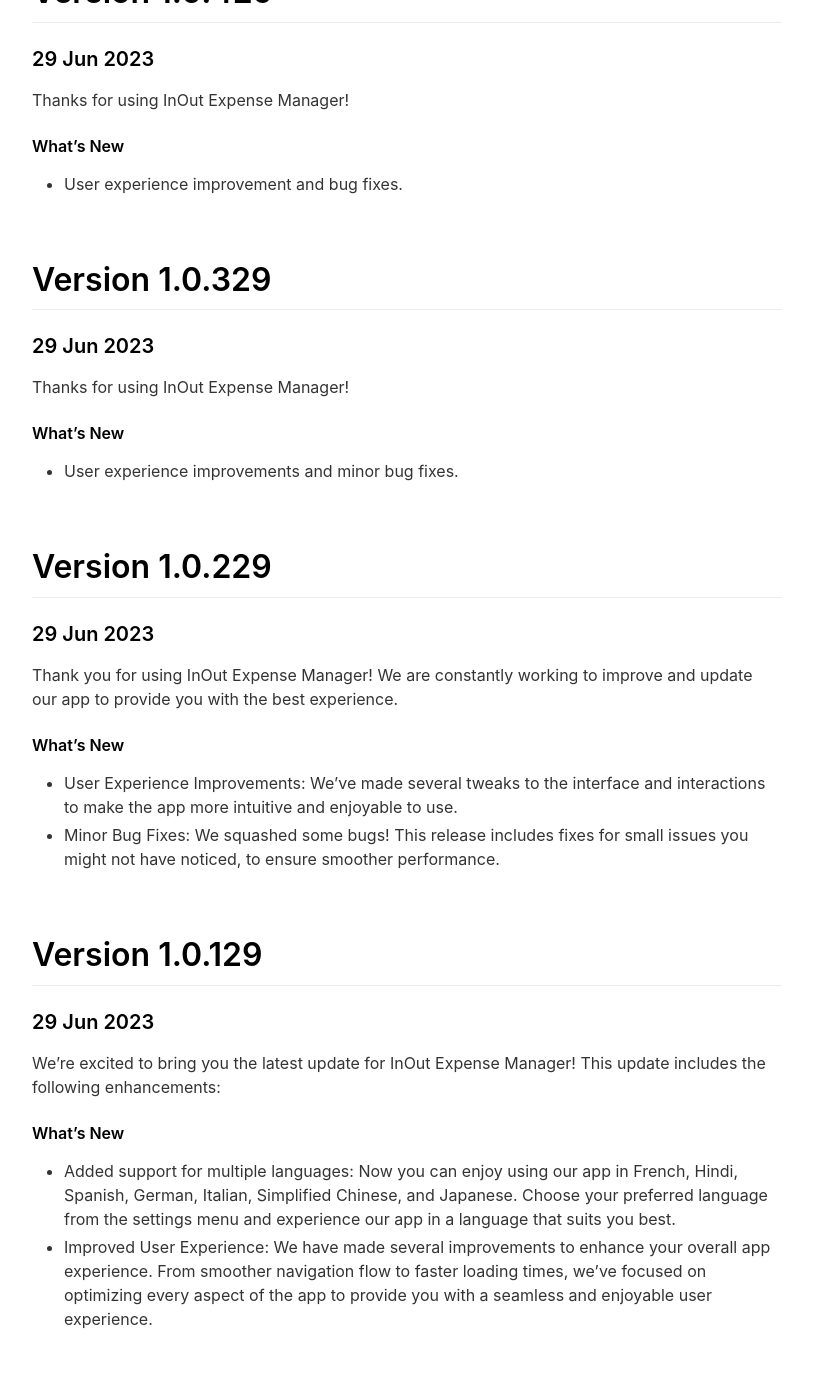
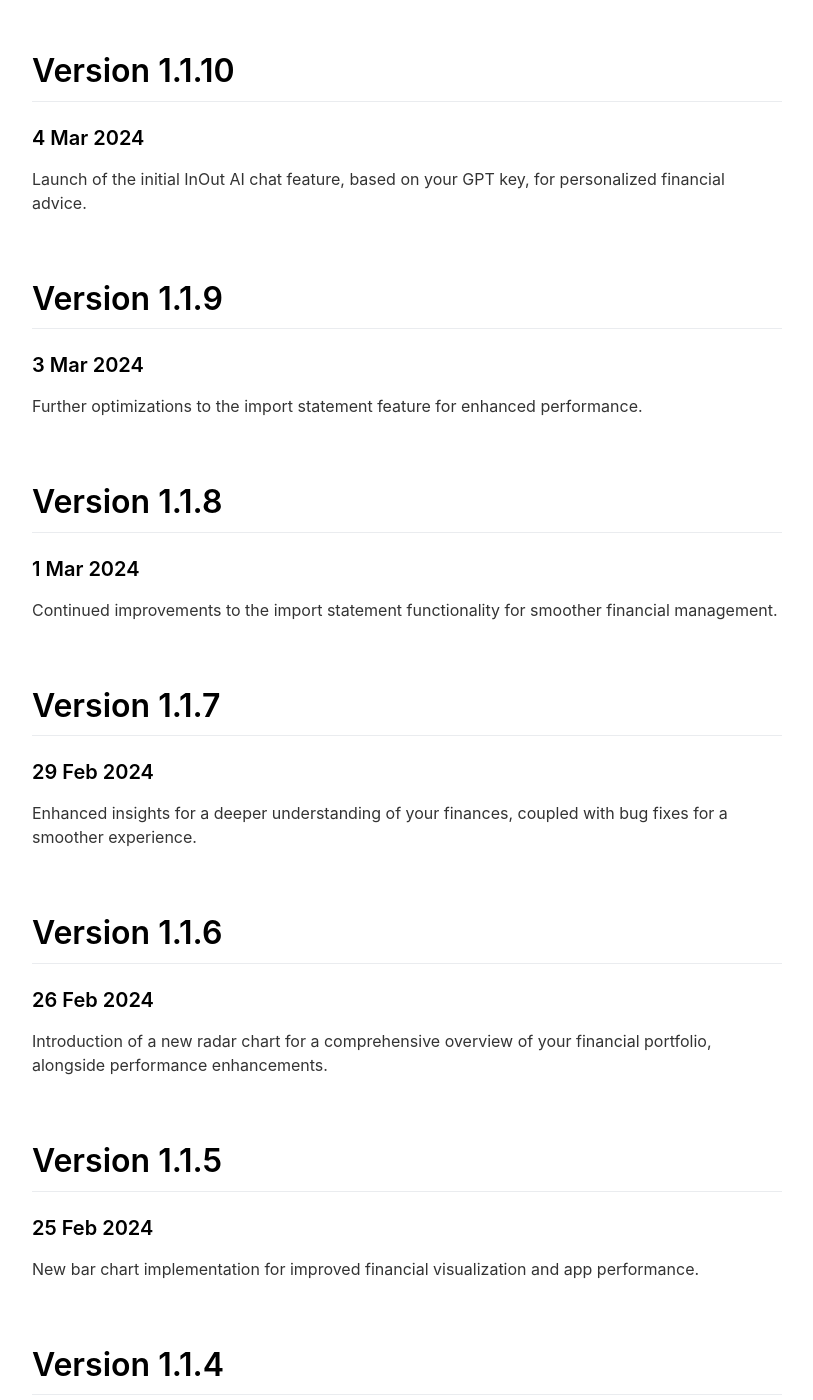
Before and after one commit to tirupati17/inoutexpensemanager, a Jekyll site: the page built from _pages/changelog.md, in a window 1280 px wide and 1400 px high, scrolled down 2302 px. Shown: the whole window, without its empty margins (233-1046 px from the left). Built offline with Jekyll 4.4.1, drawn with Linux system fonts in a browser that asks for light colours; nearby versions of some CDN libraries; some of the changed text lies outside the part shown.

Commit message:
video update

```diff
--- a/_config.yml
+++ b/_config.yml
@@ -1,22 +1,20 @@
 #page title
-page_title                                : InOut - Expense Manager                                         # Automatically populates with app name if not set and if iOS app ID is set. Otherwise enter manually.
+page_title                                : Amigo - AI Expense Manager
 
 # App Info
-ios_app_id                                : 6450652473                                # Required. Enter iOS app ID to automatically populate name, price and icons (e.g. 718043190).
-ios_app_country                           : us                                        # Required outside USA. Enter 2 letter country code as in https://en.wikipedia.org/wiki/ISO_3166-1_alpha-2
+ios_app_id                                : 6450652473
+ios_app_country                           : us
 
-appstore_link                             : https://apps.apple.com/in/app/inout-expense-manager/id6450652473                                          # Automatically populates if not set and if iOS app ID is set. Otherwise enter manually.
-playstore_link                            :                                           # Enter Google Play Store URL.
-presskit_download_link                    :                                           # Enter a link to downloadable file or (e.g. public Dropbox link to a .zip file).
-                                                                                      # Or upload your press kit file to assets and set path accordingly (e.g. "assets/your_press_kit.zip").
+appstore_link                             : https://apps.apple.com/in/app/inout-expense-manager/id6450652473
+playstore_link                            :
+presskit_download_link                    :
 
-app_icon                                  : assets/appicon.png                      # Automatically populates if not set and if iOS app ID is set.  Otherwise enter path to icon file manually.
-app_name                                  : InOut - Expense Manager                                         # Automatically populates if not set and if iOS app ID is set.  Otherwise enter manually.
-app_price                                 :                                           # Automatically populates if not set and if iOS app ID is set.  Otherwise enter manually.
-app_description                           : Take charge of your finances with InOut - Expense Manager, your ultimate companion in personal expense tracking and budget management.
+app_icon                                  : assets/appicon.png
+app_name                                  : Amigo - AI Expense Manager
+app_price                                 :
+app_description                           : Take charge of your finances with Amigo - AI Expense Manager, your ultimate companion in personal expense tracking and budget management.
 
-
-enable_smart_app_banner                   : true                                      # Set to true to show a smart app banner at top of page on mobile devices.
+enable_smart_app_banner                   : true
 
 excerpt_separator: ""
 
@@ -34,61 +32,58 @@
 
 include: [".well-known"]
 
-
 features:
 
-  - title: Intuitive Interface
-    description: Seamlessly track and manage your daily transactions with an intuitive and user-friendly interface.
-    fontawesome_icon_name: magic
+  - title: Intuitive Navigation
+    description: Effortlessly navigate your finances with a sleek and straightforward interface designed for everyday use.
+    fontawesome_icon_name: compass
 
-  - title: Secure Data Storage
-    description: Your financial data is securely stored on Apple servers using iCloud, with advanced security features like Keychain, Face ID, and Touch ID.
-    fontawesome_icon_name: shield-alt
-
-  - title: Insightful Analytics
-    description: Gain valuable insights through advanced analytics and visual reports, providing a clear snapshot of your income and expenses.
-    fontawesome_icon_name: chart-bar
-
-  - title: Cutting-edge Compatibility
-    description: Stay ahead of the curve with updates for the latest iOS versions and take advantage of Swift UI 3.0.
-    fontawesome_icon_name: sync
-
-  - title: Effortless Organization
-    description: Categorize and tag your transactions with ease, creating a personalized system that simplifies your financial record-keeping.
-    fontawesome_icon_name: tags
-
-  - title: Powerful Search
-    description: Locate specific transactions effortlessly through powerful search functionality by name, notes, or hashtags.
-    fontawesome_icon_name: search
-
-  - title: Global Usability
-    description: Supports system currency and regional settings, making it accessible and adaptable worldwide.
-    fontawesome_icon_name: globe
-
-  - title: Sync Across Devices
-    description: Safely sync your financial data across multiple devices using iCloud for a seamless experience.
+  - title: iCloud Integration
+    description: Enjoy peace of mind with iCloud, ensuring your financial data is encrypted, backed up, and accessible only by you, with added security layers like Face ID and Touch ID.
     fontawesome_icon_name: cloud
 
-  - title: Enhanced Security
-    description: Enable screen lock with Keychain Passcode, Touch ID, and Face ID to ensure that only you have access to your sensitive financial information.
-    fontawesome_icon_name: lock
+  - title: Smart Insights
+    description: Dive into your financial habits with detailed analytics and visualizations, helping you understand where your money goes and how to save more.
+    fontawesome_icon_name: chart-pie
 
-  - title: Rich Transaction Details
-    description: Enhance transactions by adding images, locations, rich links, and more for a comprehensive financial narrative.
-    fontawesome_icon_name: file-alt
+  - title: Future-Ready Tech
+    description: Embrace the latest in technology with continuous updates for new iOS releases and seamless compatibility with Swift UI 3.0.
+    fontawesome_icon_name: mobile-alt
 
+  - title: Simplified Tracking
+    description: Organize your expenses and incomes with customizable categories and tags, making it easier to keep track of your financial landscape.
+    fontawesome_icon_name: folder-open
 
+  - title: Quick Find
+    description: Instantly find any transaction with a robust search feature, allowing you to search by names, notes, and even hashtags.
+    fontawesome_icon_name: search-plus
+
+  - title: Worldwide Access
+    description: Use InOut Expense Manager anywhere in the world, with support for local currencies and regional settings for global compatibility.
+    fontawesome_icon_name: globe-americas
+
+  - title: Device Harmony
+    description: Experience your financial data in sync across all your devices, thanks to secure iCloud synchronization.
+    fontawesome_icon_name: sync-alt
+
+  - title: Privacy First
+    description: Guard your financial data with biometric security options like Face ID, Touch ID, and Keychain Passcode, keeping your information for your eyes only.
+    fontawesome_icon_name: user-shield
+
+  - title: Transaction Narratives
+    description: Add depth to your transactions with photos, locations, and rich links, crafting a detailed financial story.
+    fontawesome_icon_name: file-image
 
 # Theme Settings
 topbar_color                              : "#000000"
 topbar_transparency                       : 0.0
 topbar_title_color                        : "#000000"
 
-cover_image                               : assets/headerimage.png                    # Replace with alternative image path or image URL.
+cover_image                               : assets/headerimage.png
 cover_overlay_color                       : "#363b3d"
 cover_overlay_transparency                : 0.0
 
-device_color                              : black                                     # Set to: blue, black, yellow, coral or white.
+device_color                              : black
 
 body_background_color                     : "#ffffff"
 
@@ -108,7 +103,6 @@
 social_icons_background_color             : "#e6e6e6"
 
 footer_text_color                         : "#000000"
-
 
 ####################################################
 ### Jekyll Configuration. No need to touch this. ###
--- a/_pages/changelog.md
+++ b/_pages/changelog.md
@@ -1,120 +1,139 @@
 ---
 layout: page
-title: What's New
+title: Version History
 include_in_header: true
 ---
 
 # Changelog
-Here you can keep a changelog for InOut Expense Manager. This document lists notable changes to our app.
+Keep up with the evolution of InOut Expense Manager. This document chronicles our journey of enhancements and updates to enrich your experience.
 
 <br>
 
 ### `Latest`
-# **Version 1.0.105**
-### 3 Jul 2023
-Thanks for using InOut Expense Manager! This update includes improvements in speed and reliability.
-
-#### What's New
-- User experience improvements
+# **Version 1.1.19**
+### 18 Mar 2024
+Simplify your finance tracking with one-tap income and expense additions.
 
 <br>
 
-# **Version 1.0.93**
-### 3 Jul 2023
-Thanks for using InOut Expense Manager! We regularly bring updates to improve the app. This update includes improvements in speed and reliability.
-
-#### What's New
-- Added a button in the center of the screen.
-- User experience improvements.
+# **Version 1.1.18**
+### 17 Mar 2024
+- Optimized for iPad & Mac, expanding your financial management to more devices.
+- InOut bot enhancements for smoother, more intuitive interactions.
 
 <br>
 
-# **Version 1.0.81**
-### 1 Jul 2023
-Thanks for using InOut Expense Manager! This update includes improvements in speed and reliability.
-
-#### What's New
-- Added a pie chart in statistics to view category expenses.
-- User experience and performance improvements.
+# **Version 1.1.17**
+### 15 Mar 2024
+Experience seamless import statement optimization for quicker financial reviews.
 
 <br>
 
-# **Version 1.0.71**
-### 1 Jul 2023
-Thanks for using InOut Expense Manager! This update includes improvements in speed and reliability.
-
-#### What's New
-- User experience and performance improvements.
+# **Version 1.1.16**
+### 15 Mar 2024
+Edit transaction types and names directly from the transaction view, making personalization easier.
 
 <br>
 
-# **Version 1.0.630**
-### 30 Jun 2023
-Thanks for using InOut Expense Manager! This update includes improvements in speed and reliability.
-
-#### What's New
-- User experience and performance improvements.
+# **Version 1.1.15**
+### 13 Mar 2024
+Adding expenses is now more streamlined, making it quicker to keep your finances up to date.
 
 <br>
 
-# **Version 1.0.529**
-### 29 Jun 2023
-Thanks for using InOut Expense Manager!
-
-#### What's New
-- User experience improvement and bug fixes.
+# **Version 1.1.14**
+### 11 Mar 2024
+Meet the InOut AI Assistant:
+- Customized financial insights and advice, powered by the latest ChatGPT Assistant API.
+- Smart, personalized interactions that understand your financial habits.
+- Continuous, context-aware conversations for dynamic financial guidance.
 
 <br>
 
-# **Version 1.0.429**
-### 29 Jun 2023
-Thanks for using InOut Expense Manager!
-
-#### What's New
-- User experience improvement and bug fixes.
+# **Version 1.1.13**
+### 10 Mar 2024
+General improvements and fixes to enhance app stability and performance.
 
 <br>
 
-# **Version 1.0.329**
-### 29 Jun 2023
-Thanks for using InOut Expense Manager!
-
-#### What's New
-- User experience improvements and minor bug fixes.
+# **Version 1.1.12**
+### 8 Mar 2024
+Introducing advanced analytics and personalized advice, now with direct bank statement imports and a ChatGPT-based financial advice chatbot for deeper insights.
 
 <br>
 
-# **Version 1.0.229**
-### 29 Jun 2023
-Thank you for using InOut Expense Manager! We are constantly working to improve and update our app to provide you with the best experience.
-
-#### What's New
-- User Experience Improvements: We’ve made several tweaks to the interface and interactions to make the app more intuitive and enjoyable to use.
-- Minor Bug Fixes: We squashed some bugs! This release includes fixes for small issues you might not have noticed, to ensure smoother performance.
+# **Version 1.1.11**
+### 5 Mar 2024
+InOut bot UI improvements for an experience akin to native ChatGPT applications.
 
 <br>
 
-# **Version 1.0.129**
-### 29 Jun 2023
-We're excited to bring you the latest update for InOut Expense Manager! This update includes the following enhancements:
-
-#### What's New
-- Added support for multiple languages: Now you can enjoy using our app in French, Hindi, Spanish, German, Italian, Simplified Chinese, and Japanese. Choose your preferred language from the settings menu and experience our app in a language that suits you best.
-- Improved User Experience: We have made several improvements to enhance your overall app experience. From smoother navigation flow to faster loading times, we've focused on optimizing every aspect of the app to provide you with a seamless and enjoyable user experience.
+# **Version 1.1.10**
+### 4 Mar 2024
+Launch of the initial InOut AI chat feature, based on your GPT key, for personalized financial advice.
 
 <br>
 
-# **Version 1.0.027**
-### 27 Jun 2023
-
-We're thrilled to introduce the initial release of InOut Expense Manager!
-
-#### What's New
-- InOut Expense Manager goes live!
+# **Version 1.1.9**
+### 3 Mar 2024
+Further optimizations to the import statement feature for enhanced performance.
 
 <br>
 
+# **Version 1.1.8**
+### 1 Mar 2024
+Continued improvements to the import statement functionality for smoother financial management.
+
+<br>
+
+# **Version 1.1.7**
+### 29 Feb 2024
+Enhanced insights for a deeper understanding of your finances, coupled with bug fixes for a smoother experience.
+
+<br>
+
+# **Version 1.1.6**
+### 26 Feb 2024
+Introduction of a new radar chart for a comprehensive overview of your financial portfolio, alongside performance enhancements.
+
+<br>
+
+# **Version 1.1.5**
+### 25 Feb 2024
+New bar chart implementation for improved financial visualization and app performance.
+
+<br>
+
+# **Version 1.1.4**
+### 19 Feb 2024
+General app improvements and fixes to ensure a seamless user experience.
+
+<br>
+
+# **Version 1.1.3**
+### 18 Feb 2024
+Continued enhancements and fixes to further refine the app's performance and reliability.
+
+<br>
+
+# **Version 1.1.2**
+### 16 Feb 2024
+This update brings:
+- The ability to sync transactions directly from your bank statement for real-time financial tracking.
+- Further user experience improvements for an even smoother journey through your finances.
+
+<br>
+
+# **Version 1.1.1**
+### 14 Feb 2024
+UI enhancements and fixes to elevate your interaction with the app.
+
+<br>
+
+# **Version 1.0.1**
+### 15 Jul 2023
+Initial updates focusing on user experience improvements to make financial management as seamless as possible.
+
 ---
 
-
-Thank you for your continuous support and comments! Do not hesitate to share your feedback with us via the app.
+Your feedback drives our improvements! Don't hesitate to share your thoughts with us through the app.
```
